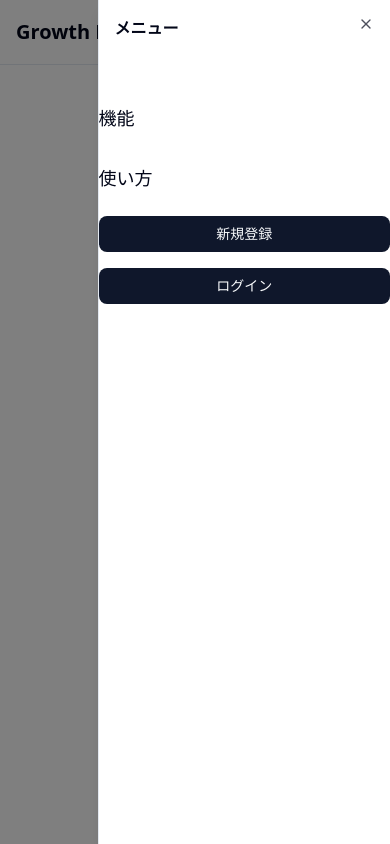
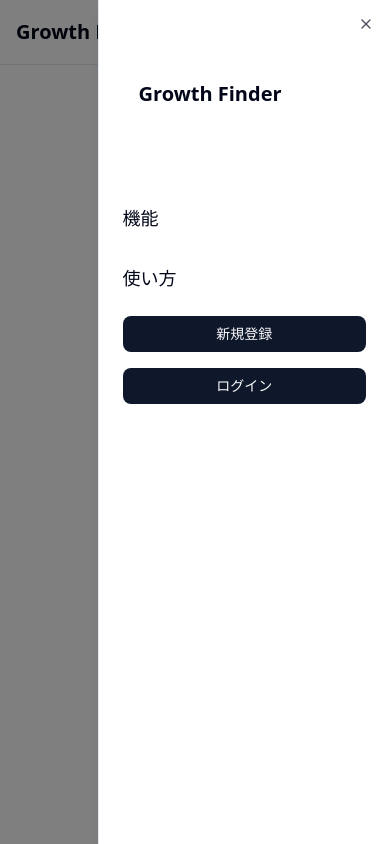
Before and after one commit to takeshi0518/growth-finder, a Next.js app: page / in a window 390 px wide. Both pictures are taken after a click on the button 356 px from the left and 32 px from the top of the page. Built offline with nearby package versions, Linux system fonts and the light colour scheme.

Commit message:
style: ハンバーガーメニューのスタイルを調整

```diff
--- a/src/components/header/header-nav.tsx
+++ b/src/components/header/header-nav.tsx
@@ -41,9 +41,13 @@ export default function HeaderNav() {
               <Icons.menu />
             </Button>
           </SheetTrigger>
-          <SheetContent side="right">
-            <SheetHeader>
-              <SheetTitle>メニュー</SheetTitle>
+          <SheetContent side="right" className="pt-16 px-6">
+            <SheetHeader className="mb-8">
+              <SheetTitle>
+                <Link href="/" className="text-xl font-semibold">
+                  Growth Finder
+                </Link>
+              </SheetTitle>
             </SheetHeader>
             <nav className="flex flex-col gap-4 mt-6">
               {navType === 'guest' && (
```
